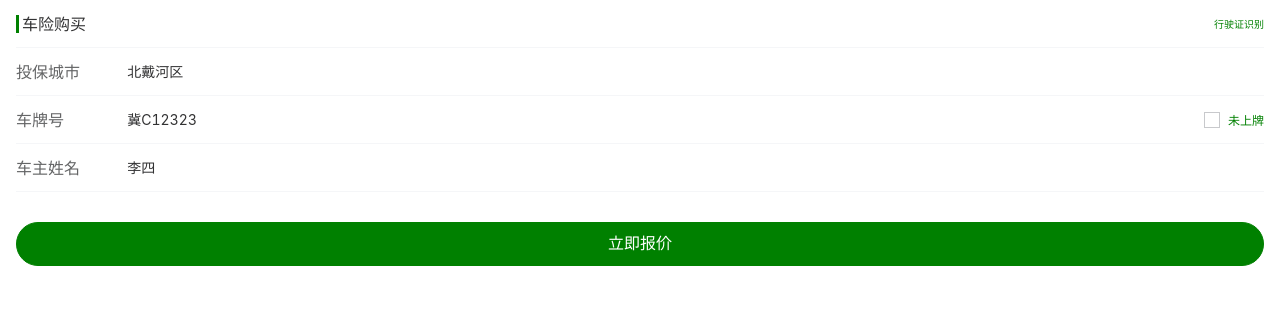
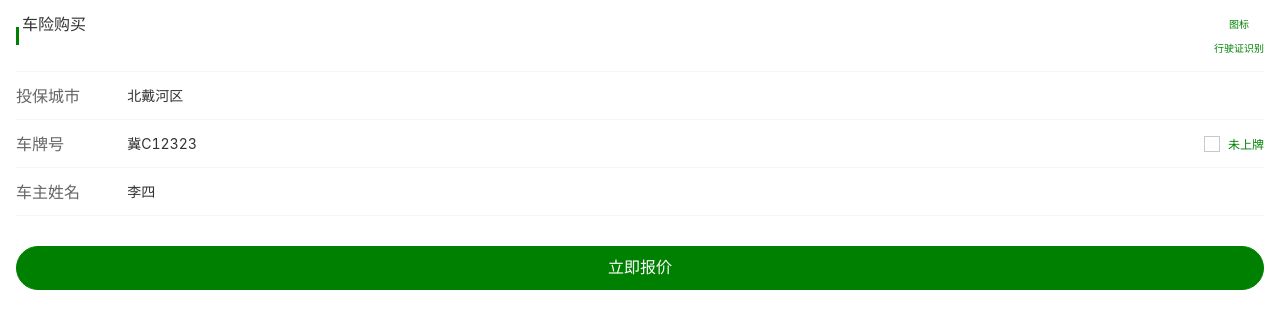
Before and after one commit to idoutec151016/idou-compontent, a Vue app in the folder idou-component/: page / in a window 1280 px wide. Shown: the top 328 px of the page. Built offline with nearby package versions, Linux system fonts and the light colour scheme.

Commit message:
fix: 图标库

```diff
--- a/idou-component/package.json
+++ b/idou-component/package.json
@@ -1,6 +1,6 @@
 {
   "name": "idou-component",
-  "version": "0.2.8",
+  "version": "0.2.9",
   "private": false,
   "main": "./dist/idou-component.common.js",
   "files": [
--- a/idou-component/src/App.vue
+++ b/idou-component/src/App.vue
@@ -1,6 +1,10 @@
 <template>
   <div id="app">
-    <idou-car-info :areas="areas" @update="updateCarInfo" theme-color="green" :data="carInfo"></idou-car-info>
+    <idou-car-info :areas="areas" @update="updateCarInfo" theme-color="green" :data="carInfo">
+      <div slot="icon">
+        图标
+      </div>
+    </idou-car-info>
   </div>
 </template>
 
--- a/idou-component/src/components/carInfo/index.vue
+++ b/idou-component/src/components/carInfo/index.vue
@@ -7,10 +7,14 @@
         </div>
       </template>
       <template v-slot>
-        <div class="driving-icon" :style="{ color: themeColor }" @click="showOcr = true">
-          <i class="orcIcon"></i>
-          <span>行驶证识别</span>
+        <div class="driving-icon-container">
+          <div class="driving-icon" :style="{ color: themeColor }" @click="showOcr = true">
+            <i :class="orcIcon" v-show="orcIcon"></i>
+            <slot name="icon"></slot>
+            <span>行驶证识别</span>
+          </div>
         </div>
+
       </template>
     </van-cell>
     <van-field
@@ -207,8 +211,15 @@
       content: "";
     }
   }
+  .driving-icon-container {
+    display: flex;
+    justify-content: flex-end;
+  }
   .driving-icon {
     font-size: 10px;
+    display: flex;
+    flex-direction: column;
+    align-items: center;
   }
   .car-info-btn {
     padding: 30px 16px 0;
```
Also changed, not shown: 2 other files (tests, documents, lock files or other folders).
